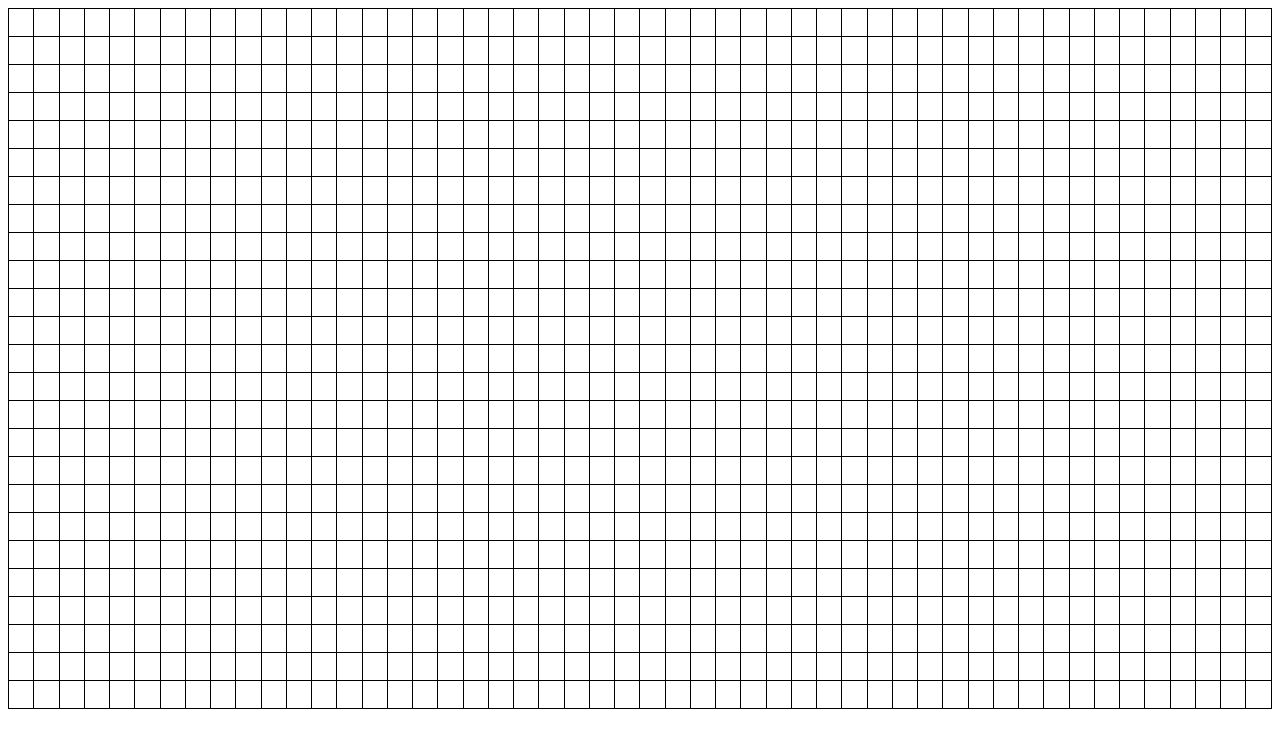
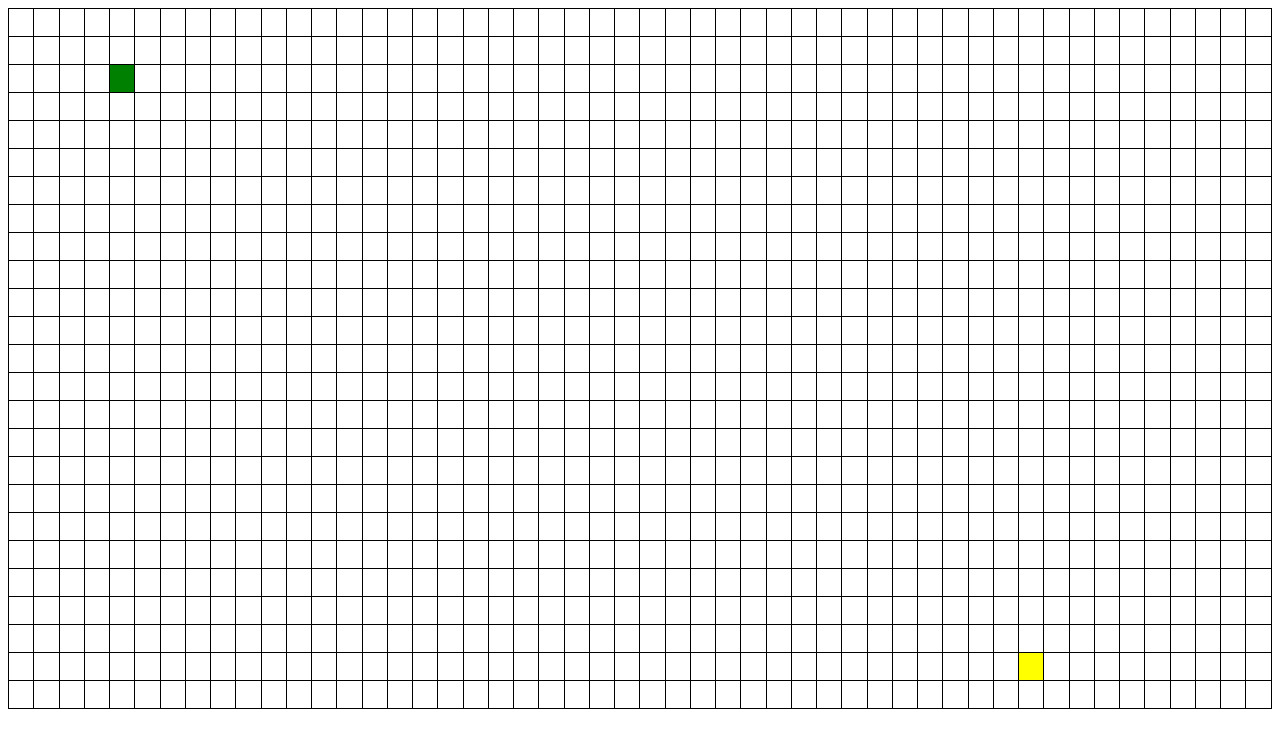
Before and after one commit to cheuyin/pathfinding-visualizer, a React (Vite) app: page / in a window 1280 px wide. Shown: the top 748 px of the page. Built offline with nearby package versions, Linux system fonts and the light colour scheme.

Commit message:
Add colour to the start and target nodes

```diff
--- a/src/app.tsx
+++ b/src/app.tsx
@@ -1,5 +1,5 @@
-import { Grid } from './components/grid';
+import { GridController } from './components/grid-controller';
 
 export const App = () => {
-  return <Grid />;
+  return <GridController />;
 };
--- /dev/null
+++ b/src/components/grid-controller.tsx
@@ -0,0 +1,24 @@
+import { NUM_GRID_COLS, NUM_GRID_ROWS } from '../config/constants';
+import { Coordinate } from '../types/types';
+import { Grid } from './grid';
+
+const startNode: Coordinate = {
+  rowId: 2,
+  colId: 4,
+};
+
+const targetNode: Coordinate = {
+  rowId: 23,
+  colId: 40,
+};
+
+export const GridController = () => {
+  return (
+    <Grid
+      numCols={NUM_GRID_COLS}
+      numRows={NUM_GRID_ROWS}
+      startNode={startNode}
+      targetNode={targetNode}
+    />
+  );
+};
--- a/src/components/grid.module.css
+++ b/src/components/grid.module.css
@@ -1,9 +1,3 @@
 .grid {
   border-collapse: collapse;
 }
-
-.node {
-  border: 1px solid black;
-  width: 25px;
-  height: 25px;
-}
--- a/src/components/grid.tsx
+++ b/src/components/grid.tsx
@@ -1,16 +1,26 @@
 import styles from './grid.module.css';
-import { createArrayFromNum } from '../utils/general-utils';
+import { createArrayFromNum } from '../utils/utils';
+import { Node } from './node';
+import { Coordinate } from '../types/types';
 
-const NUM_COLS = 50;
-const NUM_ROWS = 25;
+interface GridProps {
+  numRows: number;
+  numCols: number;
+  startNode: Coordinate;
+  targetNode: Coordinate;
+}
 
-export const Grid = () => {
+export const Grid: React.FC<GridProps> = ({ numRows, numCols, startNode, targetNode }) => {
   return (
     <table className={styles.grid}>
-      {createArrayFromNum(NUM_ROWS).map((rowId) => (
+      {createArrayFromNum(numRows).map((rowId) => (
         <tr key={rowId}>
-          {createArrayFromNum(NUM_COLS).map((colId) => (
-            <td key={`${rowId} ${colId}`} className={styles.node}></td>
+          {createArrayFromNum(numCols).map((colId) => (
+            <Node
+              key={`${rowId} ${colId}`}
+              isStartNode={rowId === startNode.rowId && colId === startNode.colId}
+              isTargetNode={rowId === targetNode.rowId && colId === targetNode.colId}
+            />
           ))}
         </tr>
       ))}
--- /dev/null
+++ b/src/components/node.module.css
@@ -0,0 +1,13 @@
+.node {
+  border: 1px solid black;
+  width: 25px;
+  height: 25px;
+}
+
+.startNode {
+  background-color: green;
+}
+
+.targetNode {
+  background-color: yellow;
+}
--- /dev/null
+++ b/src/components/node.tsx
@@ -0,0 +1,16 @@
+import styles from './node.module.css';
+
+interface NodeProps {
+  isStartNode: boolean;
+  isTargetNode: boolean;
+}
+
+export const Node: React.FC<NodeProps> = ({ isStartNode, isTargetNode }) => {
+  return (
+    <td
+      className={`${styles.node} ${isStartNode && styles.startNode} ${
+        isTargetNode && styles.targetNode
+      }`}
+    />
+  );
+};
--- /dev/null
+++ b/src/config/constants.ts
@@ -0,0 +1,2 @@
+export const NUM_GRID_COLS = 50;
+export const NUM_GRID_ROWS = 25;
--- /dev/null
+++ b/src/types/types.ts
@@ -0,0 +1,4 @@
+export interface Coordinate {
+  rowId: number;
+  colId: number;
+}
```
Also changed, not shown: src/utils/pathfinding-algorithms/dijkstra.ts (added), src/utils/utils.ts (renamed from src/utils/general-utils.ts).
